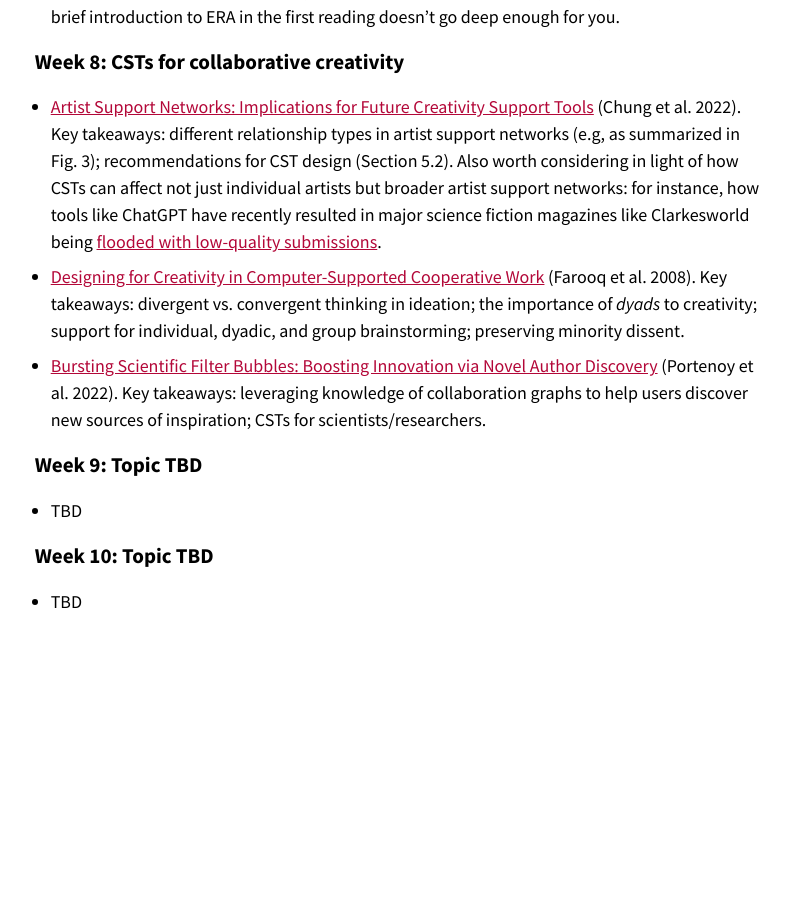
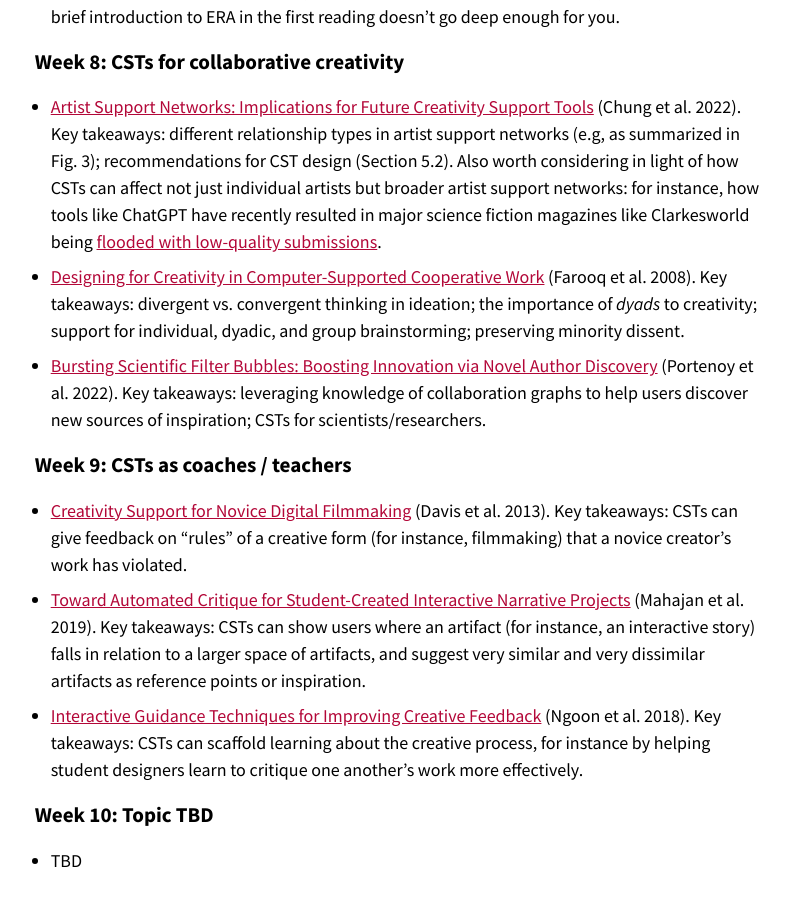
Before and after one commit to mkremins/mkremins.github.io, a Jekyll site: the page syllabi/csts-2023-01/index.html, which Jekyll copies as it is, in a window 1280 px wide and 900 px high, scrolled down 2708 px. Shown: the whole window, without its empty margins (243-1033 px from the left). Built offline with Jekyll 4.4.1, drawn with Linux system fonts in a browser that asks for light colours; before the commit the page ends 3349 px from its top, so only the background shows below that.

Commit message:
Update CSTs syllabus for Week 9

```diff
--- a/syllabi/csts-2023-01/index.html
+++ b/syllabi/csts-2023-01/index.html
@@ -89,9 +89,11 @@
         <li><a href="https://web.archive.org/web/20100718133630id_/http://jcarroll.ist.psu.edu/files/design4creativity-ijec08.pdf">Designing for Creativity in Computer-Supported Cooperative Work</a> (Farooq et al. 2008). Key takeaways: divergent vs. convergent thinking in ideation; the importance of <em>dyads</em> to creativity; support for individual, dyadic, and group brainstorming; preserving minority dissent.</li>
         <li><a href="https://jevinwest.org/papers/Portenoy2022SigCHI.pdf">Bursting Scientific Filter Bubbles: Boosting Innovation via Novel Author Discovery</a> (Portenoy et al. 2022). Key takeaways: leveraging knowledge of collaboration graphs to help users discover new sources of inspiration; CSTs for scientists/researchers.</li>
       </ul>
-      <h3>Week 9: Topic TBD</h3>
+      <h3>Week 9: CSTs as coaches / teachers</h3>
       <ul>
-        <li>TBD</li>
+        <li><a href="https://homes.lmc.gatech.edu/~nitsche/download/Davis_CreativitySupport_13.pdf">Creativity Support for Novice Digital Filmmaking</a> (Davis et al. 2013). Key takeaways: CSTs can give feedback on “rules” of a creative form (for instance, filmmaking) that a novice creator’s work has violated.</li>
+        <li><a href="https://par.nsf.gov/servlets/purl/10123274">Toward Automated Critique for Student-Created Interactive Narrative Projects</a> (Mahajan et al. 2019). Key takeaways: CSTs can show users where an artifact (for instance, an interactive story) falls in relation to a larger space of artifacts, and suggest very similar and very dissimilar artifacts as reference points or inspiration.</li>
+        <li><a href="https://tngoon.github.io/docs/pubs/Ngoon_etal_2018_CHI.pdf">Interactive Guidance Techniques for Improving Creative Feedback</a> (Ngoon et al. 2018). Key takeaways: CSTs can scaffold learning about the creative process, for instance by helping student designers learn to critique one another’s work more effectively.</li>
       </ul>
       <h3>Week 10: Topic TBD</h3>
       <ul>
```
